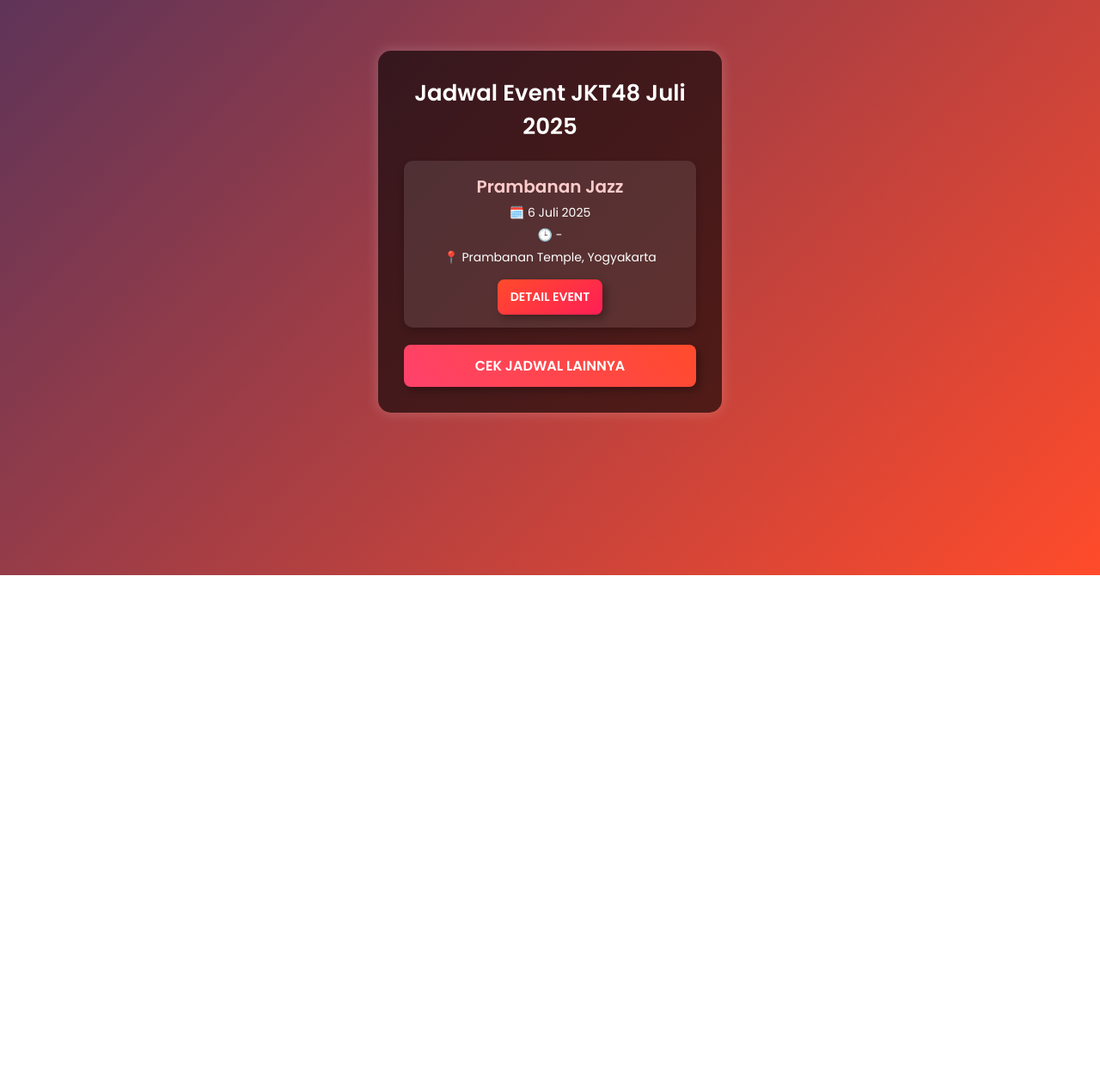
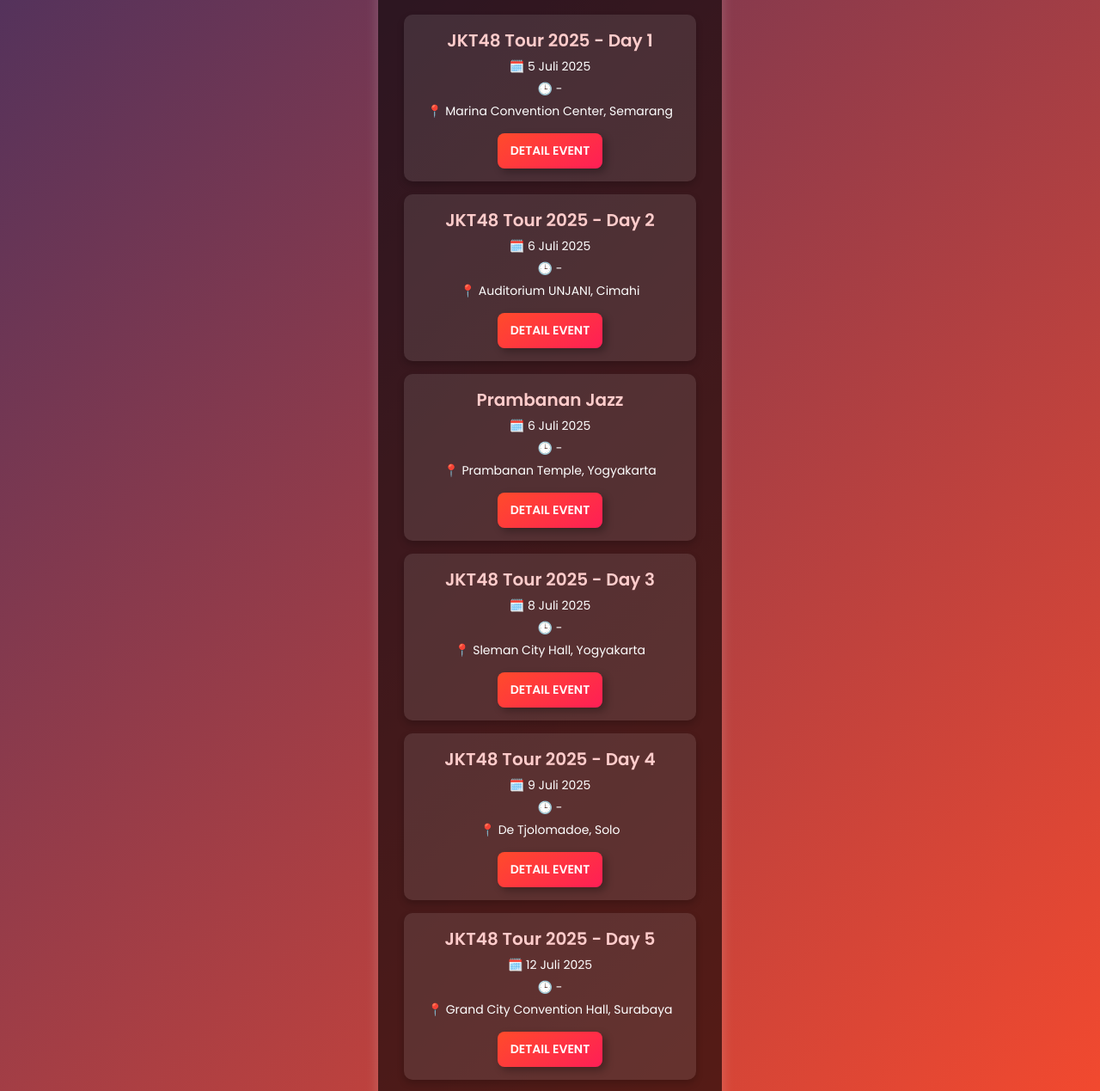
Before and after one commit to beritajkt48/event, a plain HTML site: page juli/index.html in a window 1280 px wide. Shown: the part 131-1400 px from the top of the page at 86% size. Before the commit the page ends 800 px from the top, so only its background shows below. Drawn offline with Linux system fonts and the light colour scheme.

Commit message:
Update index.html

```diff
--- a/juli/index.html
+++ b/juli/index.html
@@ -130,6 +130,22 @@
         <h1>Jadwal Event JKT48 Juli 2025</h1>
 
         <div class="event">
+            <h2>JKT48 Tour 2025 - Day 1</h2>
+            <p>🗓️ 5 Juli 2025</p>
+            <p>🕒 -</p>
+            <p>📍 Marina Convention Center, Semarang</p>
+            <a href="https://jkt48.com/news/detail/id/1916?lang=id" class="detail-btn" target="_blank">Detail Event</a>
+        </div>
+
+        <div class="event">
+            <h2>JKT48 Tour 2025 - Day 2</h2>
+            <p>🗓️ 6 Juli 2025</p>
+            <p>🕒 -</p>
+            <p>📍 Auditorium UNJANI, Cimahi</p>
+            <a href="https://jkt48.com/news/detail/id/1916?lang=id" class="detail-btn" target="_blank">Detail Event</a>
+        </div>
+
+         <div class="event">
             <h2>Prambanan Jazz</h2>
             <p>🗓️ 6 Juli 2025</p>
             <p>🕒 -</p>
@@ -137,6 +153,30 @@
             <a href="https://www.instagram.com/p/DHQhtRKTHpu/" class="detail-btn" target="_blank">Detail Event</a>
         </div>
 
+        <div class="event">
+            <h2>JKT48 Tour 2025 - Day 3</h2>
+            <p>🗓️ 8 Juli 2025</p>
+            <p>🕒 -</p>
+            <p>📍 Sleman City Hall, Yogyakarta</p>
+            <a href="https://jkt48.com/news/detail/id/1916?lang=id" class="detail-btn" target="_blank">Detail Event</a>
+        </div>
+
+        <div class="event">
+            <h2>JKT48 Tour 2025 - Day 4</h2>
+            <p>🗓️ 9 Juli 2025</p>
+            <p>🕒 -</p>
+            <p>📍 De Tjolomadoe, Solo</p>
+            <a href="https://jkt48.com/news/detail/id/1916?lang=id" class="detail-btn" target="_blank">Detail Event</a>
+        </div>
+
+        <div class="event">
+            <h2>JKT48 Tour 2025 - Day 5</h2>
+            <p>🗓️ 12 Juli 2025</p>
+            <p>🕒 -</p>
+            <p>📍 Grand City Convention Hall, Surabaya</p>
+            <a href="https://jkt48.com/news/detail/id/1916?lang=id" class="detail-btn" target="_blank">Detail Event</a>
+        </div>
+
         <a href="https://beritajkt48.github.io/event/" class="btn">Cek Jadwal Lainnya</a>
     </div>
 
```
